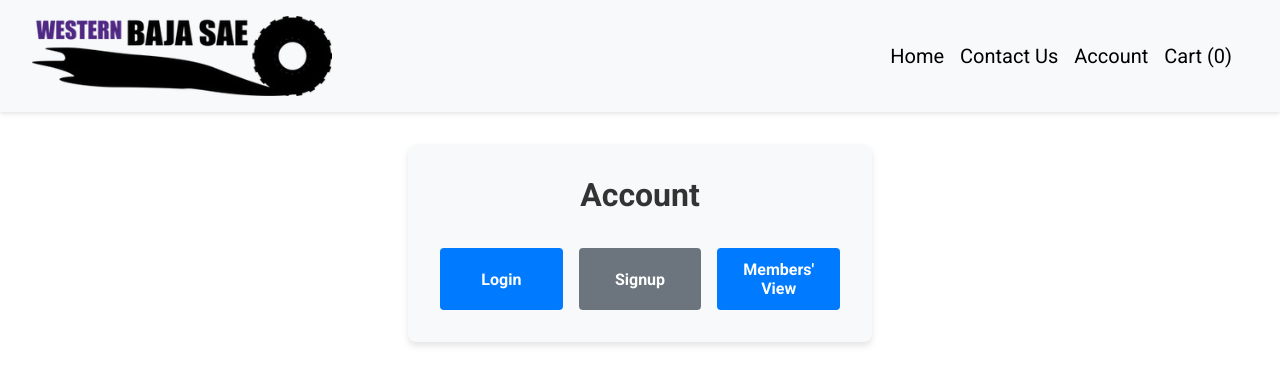
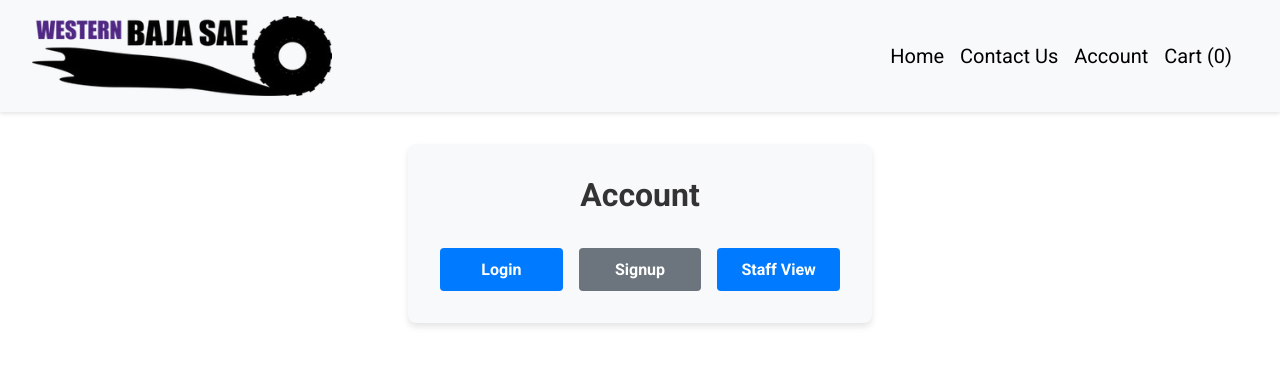
Before and after one commit to bnamayandev/BajaEcom-Frontend, a React (Vite) app: page /account in a window 1280 px wide. Shown: the top 384 px of the page. Built offline with nearby package versions, Linux system fonts and the light colour scheme; the HTML template or start-up script is replaced by a standard one.

Commit message:
Added "confirm password" validation Added password protection to staff view

```diff
--- a/src/App.jsx
+++ b/src/App.jsx
@@ -123,7 +123,13 @@ function App() {
   };
 
   const goToMembersView = () => {
-    navigate('/orderdashboard');
+    const passInput = prompt("Enter Password");
+    if(passInput === import.meta.env.VITE_MV_PASSWORD) {
+      navigate('/orderdashboard');
+    }
+    else {
+      alert("Invalid Password!");
+    }
   };
 
   return (
@@ -162,6 +168,7 @@ function App() {
         <Route path="/login" element={<Login onLogin={handleLogin} />} />
         <Route path="/signup" element={<Signup />} />
         <Route path="/orderconfirmed" element={<OrderConfirmedPage />} />
+        <Route path="/signupconfirmed" element={<SignupConfirmed />} />
       </Routes>
     </div>
   );
--- a/src/pages/Account.jsx
+++ b/src/pages/Account.jsx
@@ -16,7 +16,7 @@ const Account = ({ handleLogout, goToMembersView, token }) => {
             <button className="button secondary-button" onClick={() => navigate('/signup')}>Signup</button>
           </>
         )}
-        <button className="button primary-button" onClick={goToMembersView}>Members' View</button>
+        <button className="button primary-button" onClick={goToMembersView}>Staff View</button>
       </div>
     </div>
   )
--- a/src/pages/Signup.jsx
+++ b/src/pages/Signup.jsx
@@ -10,6 +10,7 @@ function Signup() {
         last_name: '',
         phone_number: '',
         password: '',
+        confirm_password: ''
     });
     const [error, setError] = useState('');
     const navigate = useNavigate();
@@ -21,12 +22,18 @@ function Signup() {
     const handleSubmit = async (e) => {
         e.preventDefault();
 
+        if(formData.password === formData.confirm_password) {
             try {
                 await axios.post('http://localhost:13000/signup', formData);
                 setError('');
                 navigate('/signupconfirmed'); // Redirect to confirmation page after signup
             } catch (err) {
                 setError(err.response?.data?.error || 'Signup failed');
+            }
+        }
+
+        else {
+            setError("Passwords do not match.");
         }
     };
 
@@ -40,6 +47,7 @@ function Signup() {
                 <input type='text' name='last_name' placeholder='Last Name' value={formData.last_name} onChange={handleChange} required />
                 <input type='text' name='phone_number' placeholder='Phone Number' value={formData.phone_number} onChange={handleChange} required />
                 <input type='password' name='password' placeholder='Password' value={formData.password} onChange={handleChange} required />
+                <input type='password' name='confirm_password' placeholder='Confirm Password' value={formData.confirm_password} onChange={handleChange} required />
 
                 <button type="submit">Sign Up</button>
             </form>
```
Lines whose indentation alone changed are shown as unchanged.
